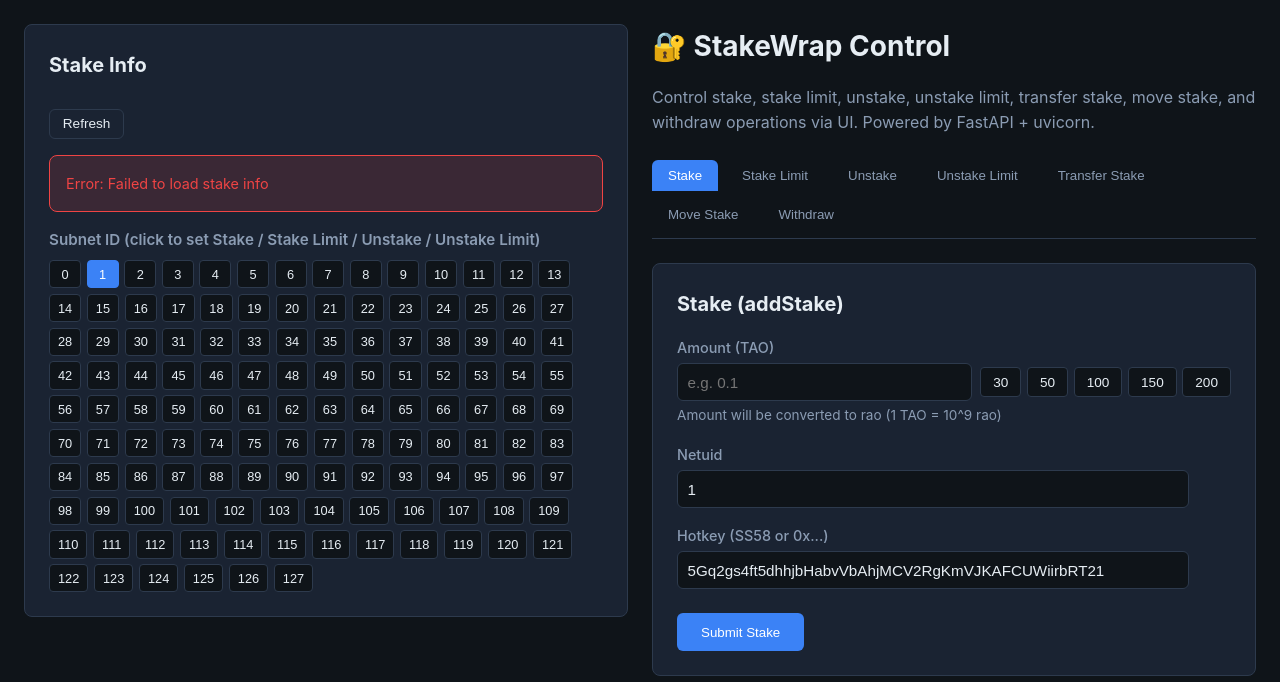
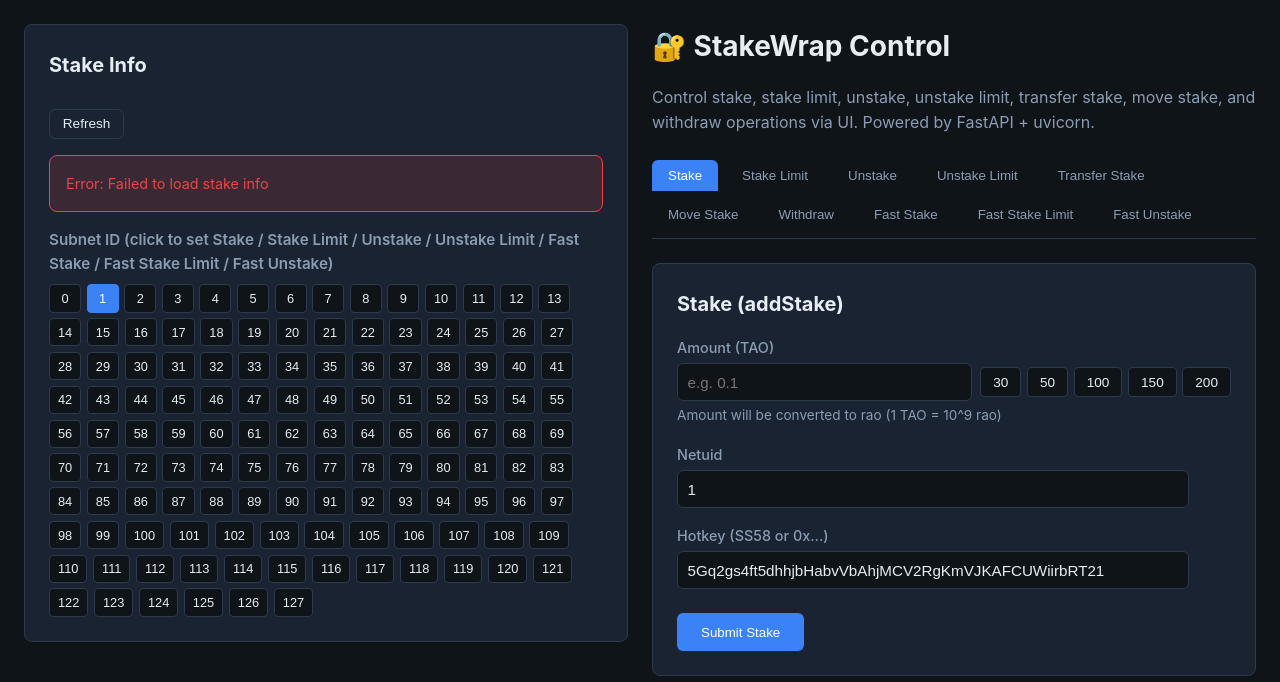
Before and after one commit to alpha-trading-com/evm-staking-v3, a FastAPI app: template app/templates/index.html in a window 1280 px wide. Shown: the top 682 px of the page. Run offline with FastAPI, Linux system fonts and the light colour scheme; the template is opened without the code that fills it, so the values that code supplies are empty; parts of the project's set-up code (start-up, migrations or seed data) failed here and were passed over.

Commit message:
feat: add fast stake and unstake endpoints with corresponding models and UI components for improved staking functionality

```diff
--- a/app/main.py
+++ b/app/main.py
@@ -6,6 +6,7 @@ Run from repo root:
 
 Or: ./run_server.sh
 """
+import asyncio
 import io
 import os
 import sys
@@ -54,6 +55,7 @@ def _get_contract(w3, contract_address):
 
 # Import tolerance calculation utilities
 from utils.tolerance import calculate_stake_limit_price, calculate_unstake_limit_price
+from bt_utils.fast_stake_unstake import fast_stake, fast_stake_limit, fast_unstake
 
 app = FastAPI(title="StakeWrap Control", version="1.0.0")
 templates = Jinja2Templates(directory=str(_REPO_ROOT / "app" / "templates"))
@@ -175,6 +177,21 @@ class MoveStakeBody(BaseModel):
 
 class WithdrawBody(BaseModel):
     amount_tao: float
+
+
+class FastStakeBody(BaseModel):
+    netuid: int
+    amount_tao: float
+
+
+class FastStakeLimitBody(BaseModel):
+    netuid: int
+    amount_tao: float
+    limit_price: int
+
+
+class FastUnstakeBody(BaseModel):
+    netuid: int
 
 
 @app.post("/api/stake")
@@ -377,6 +394,44 @@ async def api_withdraw(body: WithdrawBody, _: str = Depends(get_current_username
         return JSONResponse({"ok": False, "error": str(e)}, status_code=400)
 
 
+@app.post("/api/fast-stake")
+async def api_fast_stake(body: FastStakeBody, _: str = Depends(get_current_username)):
+    """Fast stake via MevShield (Bittensor extrinsic)."""
+    try:
+        amount_rao = int(body.amount_tao * 10**9)
+        success, message = await asyncio.to_thread(fast_stake, body.netuid, amount_rao)
+        if success:
+            return {"ok": True, "message": message}
+        return JSONResponse({"ok": False, "error": message}, status_code=400)
+    except Exception as e:
+        return JSONResponse({"ok": False, "error": str(e)}, status_code=400)
+
+
+@app.post("/api/fast-stake-limit")
+async def api_fast_stake_limit(body: FastStakeLimitBody, _: str = Depends(get_current_username)):
+    """Fast stake limit via MevShield (Bittensor extrinsic)."""
+    try:
+        amount_rao = int(body.amount_tao * 10**9)
+        success, message = await asyncio.to_thread(fast_stake_limit, body.netuid, amount_rao, body.limit_price)
+        if success:
+            return {"ok": True, "message": message}
+        return JSONResponse({"ok": False, "error": message}, status_code=400)
+    except Exception as e:
+        return JSONResponse({"ok": False, "error": str(e)}, status_code=400)
+
+
+@app.post("/api/fast-unstake")
+async def api_fast_unstake(body: FastUnstakeBody, _: str = Depends(get_current_username)):
+    """Fast unstake via MevShield (Bittensor extrinsic)."""
+    try:
+        success, message = await asyncio.to_thread(fast_unstake, body.netuid)
+        if success:
+            return {"ok": True, "message": message}
+        return JSONResponse({"ok": False, "error": message}, status_code=400)
+    except Exception as e:
+        return JSONResponse({"ok": False, "error": str(e)}, status_code=400)
+
+
 class CalcToleranceBody(BaseModel):
     tao_amount: float
     netuid: int
--- a/app/templates/index.html
+++ b/app/templates/index.html
@@ -128,7 +128,7 @@
             <div class="loading">Loading stake info...</div>
           </div>
           <div class="subnet-buttons">
-            <div class="subnet-buttons-title">Subnet ID (click to set Stake / Stake Limit / Unstake / Unstake Limit)</div>
+            <div class="subnet-buttons-title">Subnet ID (click to set Stake / Stake Limit / Unstake / Unstake Limit / Fast Stake / Fast Stake Limit / Fast Unstake)</div>
             <div class="subnet-grid" id="subnet-grid"></div>
           </div>
         </div>
@@ -271,6 +271,46 @@
       <button class="submit" onclick="postWithdraw()">Submit Withdraw</button>
       <div id="wd-result"></div>
     </section>
+
+    <section class="panel" id="panel-fast-stake">
+      <h2>Fast Stake</h2>
+      <small class="hint">Stake via MevShield (Bittensor extrinsic).</small>
+      <label>Amount (TAO)</label>
+      <div class="amount-input-row">
+        <input id="fs-amount" type="number" step="any" placeholder="e.g. 0.1" />
+        <div class="amount-presets-row">
+          <button type="button" class="amount-preset-btn" onclick="setFastStakeAmount(30)">30</button>
+          <button type="button" class="amount-preset-btn" onclick="setFastStakeAmount(50)">50</button>
+          <button type="button" class="amount-preset-btn" onclick="setFastStakeAmount(100)">100</button>
+        </div>
+      </div>
+      <label>Netuid</label>
+      <input id="fs-netuid" type="number" value="1" />
+      <button class="submit" onclick="postFastStake()">Submit Fast Stake</button>
+      <div id="fs-result"></div>
+    </section>
+
+    <section class="panel" id="panel-fast-stake-limit">
+      <h2>Fast Stake Limit</h2>
+      <small class="hint">Stake limit via MevShield (Bittensor extrinsic).</small>
+      <label>Amount (TAO)</label>
+      <input id="fsl-amount" type="number" step="any" placeholder="e.g. 0.1" />
+      <label>Limit price (integer)</label>
+      <input id="fsl-limit-price" type="number" placeholder="e.g. 10000" />
+      <label>Netuid</label>
+      <input id="fsl-netuid" type="number" value="1" />
+      <button class="submit" onclick="postFastStakeLimit()">Submit Fast Stake Limit</button>
+      <div id="fsl-result"></div>
+    </section>
+
+    <section class="panel" id="panel-fast-unstake">
+      <h2>Fast Unstake</h2>
+      <small class="hint">Unstake via MevShield (Bittensor extrinsic). Unstakes all for the given netuid.</small>
+      <label>Netuid</label>
+      <input id="fu-netuid" type="number" value="1" />
+      <button class="submit" onclick="postFastUnstake()">Submit Fast Unstake</button>
+      <div id="fu-result"></div>
+    </section>
       </div>
     </div>
   </div>
@@ -288,6 +328,8 @@
       "rs-hotkey", "rs-netuid", "rs-amount",
       // Remove Stake Limit
       "rsl-hotkey", "rsl-netuid", "rsl-amount", "rsl-tolerance", "rsl-use-min", "rsl-partial",
+      // Fast Stake / Fast Stake Limit / Fast Unstake
+      "fs-amount", "fs-netuid", "fsl-amount", "fsl-limit-price", "fsl-netuid", "fu-netuid",
       // Transfer Stake
       "ts-hotkey", "ts-origin", "ts-dest", "ts-amount",
       // Move Stake
@@ -349,7 +391,7 @@
     }
 
     // Subnet ID buttons: 0..127 — clicking sets network id for stake, stake limit, unstake, unstake limit
-    const SUBNET_NETWORK_IDS = ['stake-netuid', 'sl-netuid', 'rs-netuid', 'rsl-netuid'];
+    const SUBNET_NETWORK_IDS = ['stake-netuid', 'sl-netuid', 'rs-netuid', 'rsl-netuid', 'fs-netuid', 'fsl-netuid', 'fu-netuid'];
     function setTaoAmount(amount) {
       const val = String(amount);
       const stakeEl = document.getElementById('stake-amount');
@@ -408,6 +450,9 @@
       { id: 'transfer', label: 'Transfer Stake' },
       { id: 'move', label: 'Move Stake' },
       { id: 'withdraw', label: 'Withdraw' },
+      { id: 'fast-stake', label: 'Fast Stake' },
+      { id: 'fast-stake-limit', label: 'Fast Stake Limit' },
+      { id: 'fast-unstake', label: 'Fast Unstake' },
     ];
 
     // For tab persist, keep references to the tab buttons
@@ -462,7 +507,7 @@
           body: JSON.stringify(body),
         });
         const j = await r.json();
-        if (j.ok) showResult(resultId, true, JSON.stringify(j.receipt, null, 2));
+        if (j.ok) showResult(resultId, true, j.receipt != null ? JSON.stringify(j.receipt, null, 2) : (j.message || 'OK'));
         else showResult(resultId, false, j.error || JSON.stringify(j));
       } catch (e) {
         showResult(resultId, false, String(e));
@@ -578,6 +623,29 @@
       }, 'wd-result');
     }
 
+    function setFastStakeAmount(amount) {
+      const el = document.getElementById('fs-amount');
+      if (el) { el.value = String(amount); persistAllInputs(); }
+    }
+    function postFastStake() {
+      postJson('/api/fast-stake', {
+        netuid: parseInt(document.getElementById('fs-netuid').value, 10),
+        amount_tao: parseFloat(document.getElementById('fs-amount').value),
+      }, 'fs-result');
+    }
+    function postFastStakeLimit() {
+      postJson('/api/fast-stake-limit', {
+        netuid: parseInt(document.getElementById('fsl-netuid').value, 10),
+        amount_tao: parseFloat(document.getElementById('fsl-amount').value),
+        limit_price: parseInt(document.getElementById('fsl-limit-price').value, 10),
+      }, 'fsl-result');
+    }
+    function postFastUnstake() {
+      postJson('/api/fast-unstake', {
+        netuid: parseInt(document.getElementById('fu-netuid').value, 10),
+      }, 'fu-result');
+    }
+
     async function loadStakeInfo() {
       const container = document.getElementById('stake-info-container');
       container.innerHTML = '<div class="loading">Loading stake info...</div>';
```
Also changed, not shown: bt_utils/fast_stake_unstake.py (+8 -5 lines), bt_utils/utils.py (+23 -5 lines).
